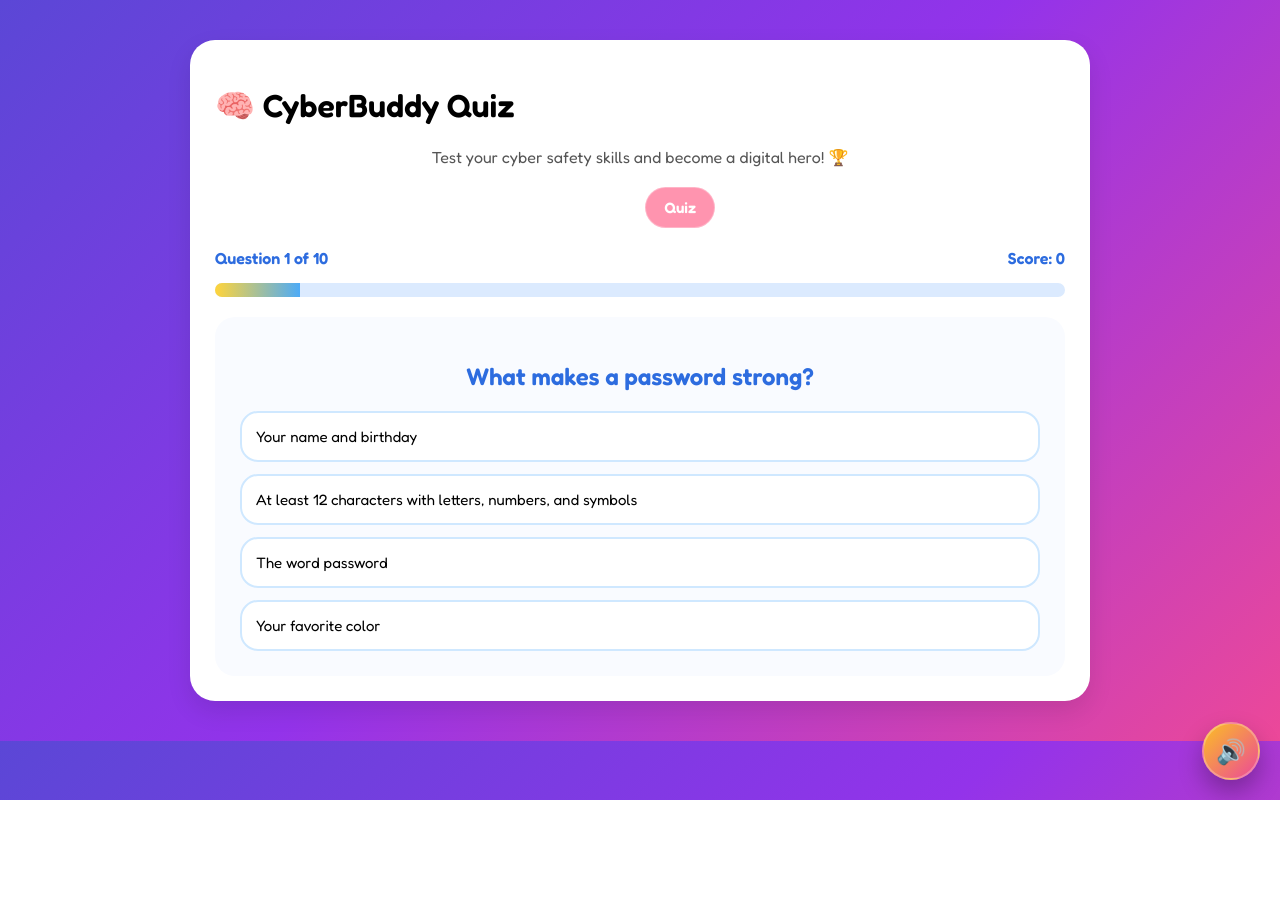
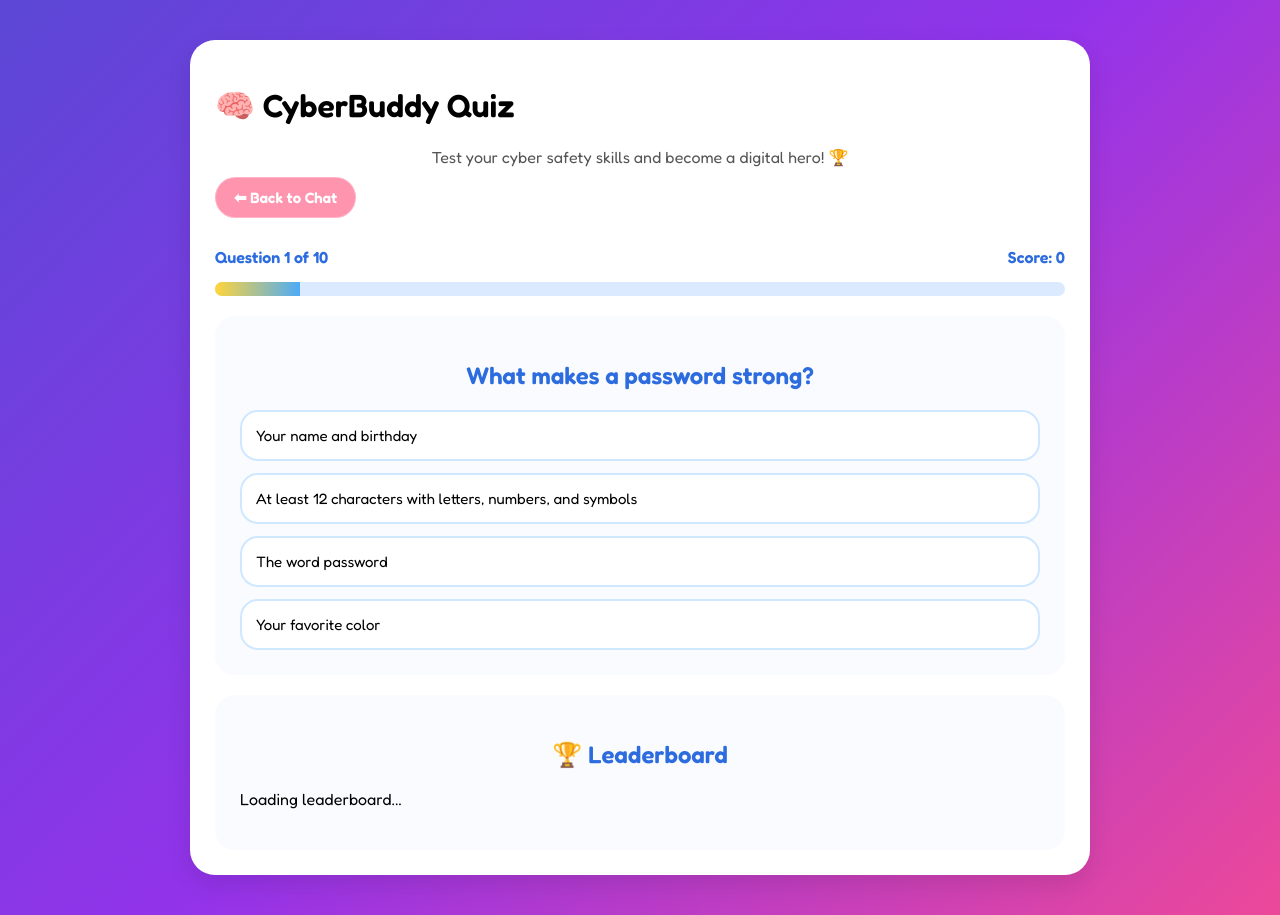
Before and after one commit to solis-k/cyberbuddy-senior-project, a Flask app: page /quiz in a window 1280 px wide. Before the commit the page ends 800 px from the top, so only its background shows below. Run offline with Flask 3, Linux system fonts and the light colour scheme.

Commit message:
Update quiz.html

```diff
--- a/templates/quiz.html
+++ b/templates/quiz.html
@@ -7,16 +7,17 @@
     <link href="https://fonts.googleapis.com/css2?family=Fredoka:wght@400;600&display=swap" rel="stylesheet">
     <link href="/static/style.css" rel="stylesheet">
 </head>
-<body>
+<body data-username="{{ current_user.username if current_user.is_authenticated else '' }}"></body>
 
 <div class="container quiz-container">
     <h1>🧠 CyberBuddy Quiz</h1>
     <div class="tagline">Test your cyber safety skills and become a digital hero! 🏆</div>
 
-    <div class="top-buttons">
-        <a href="/" class="nav-btn">Chat</a>
-        <a href="/quiz" class="nav-btn secondary-btn">Quiz</a>
-    </div>
+
+    <a href="/" class="nav-btn secondary-btn">⬅ Back to Chat</a>
+    <br>
+    <br>
+    <br>
 
     <div class="quiz-status">
         <span id="questionCounter">Question 1 of 10</span>
@@ -32,14 +33,16 @@
         <div id="quizOptions" class="quiz-options"></div>
         <div id="quizFeedback" class="quiz-feedback"></div>
     </div>
+
+    <div class="quiz-box" style="margin-top: 20px;">
+    <h2>🏆 Leaderboard</h2>
+    <div id="leaderboardContainer">
+        <p>Loading leaderboard...</p>
+    </div>
+</div>
 </div>
 
-<audio id="bgMusic" loop preload="auto">
-    <source src="/static/music.mp3" type="audio/mpeg">
-</audio>
+<script src="/static/quiz.js"></script>
 
-<button id="musicToggle" class="music-btn" aria-label="Toggle music">🔊</button>
-
-<script src="/static/quiz.js"></script>
 </body>
 </html>
```
